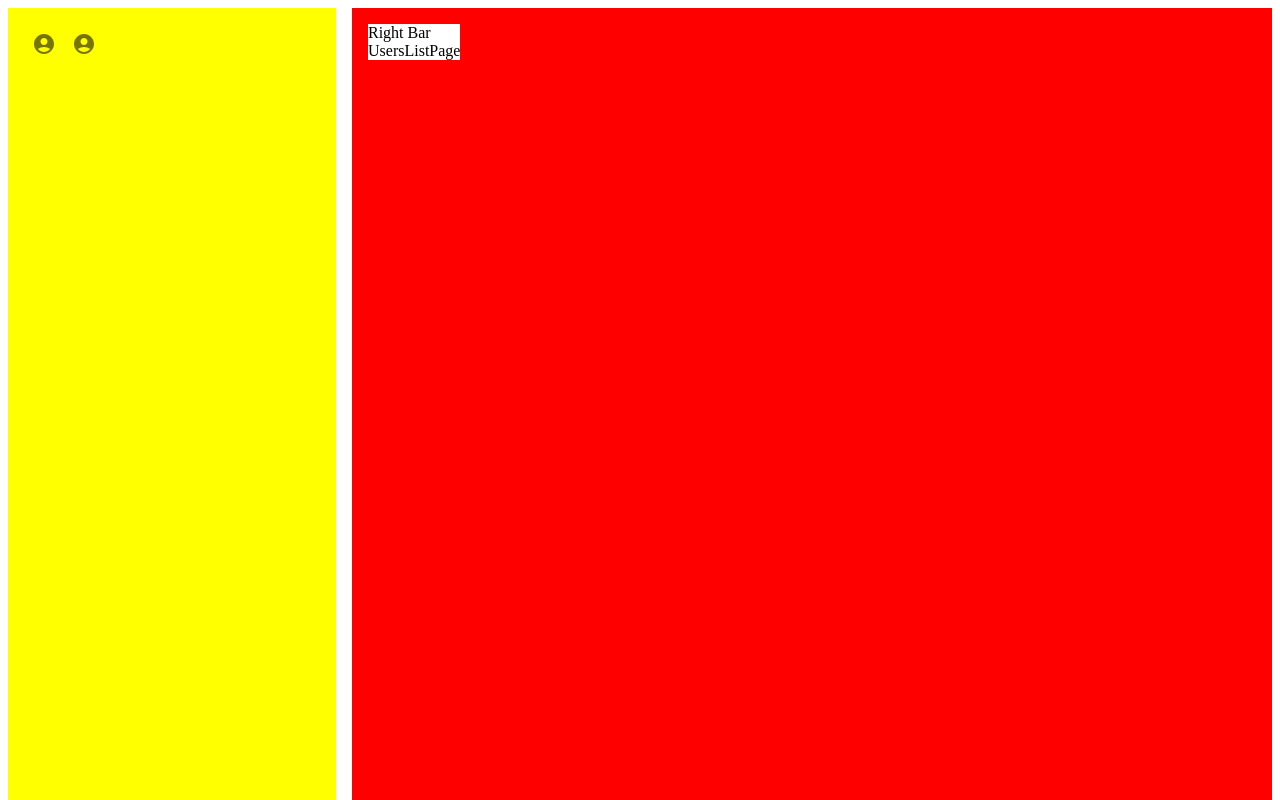
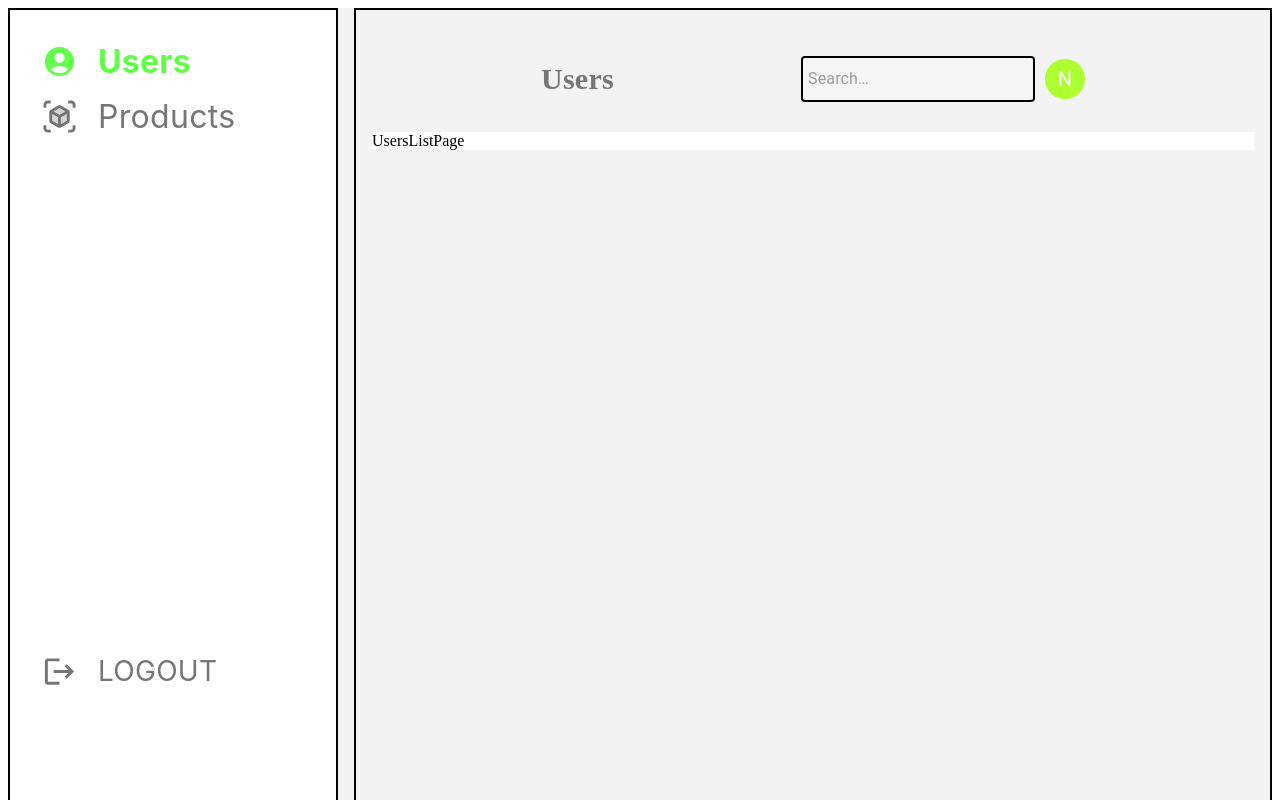
Before and after one commit to NitinKumar77/dashboard-app, a React (Create React App) app: page / in a window 1280 px wide. Shown: the top 800 px of the page. Built offline with nearby package versions, Linux system fonts and the light colour scheme.

Commit message:
workingon search bar

```diff
--- a/src/components/UI/Dashboard.js
+++ b/src/components/UI/Dashboard.js
@@ -7,7 +7,12 @@ import SideBar from "./SideBar";
 function Dashboard() {
   return (
     <Box>
-      <Stack direction='row' spacing={2} justifyContent='space-between'>
+      <Stack
+        direction='row'
+        spacing={2}
+        sx={{ bgcolor: " #f3f3f3" }}
+        justifyContent='space-between'
+      >
         <SideBar />
         <Rightbar />
       </Stack>
--- a/src/components/UI/Rightbar.js
+++ b/src/components/UI/Rightbar.js
@@ -1,19 +1,39 @@
-import { Box } from "@mui/material";
+import { Avatar, Box, Typography } from "@mui/material";
 import React from "react";
 import { Outlet } from "react-router-dom";
+import SearchBar from "./SearchBar";
 
 function Rightbar() {
   return (
-    <Box flex={3} p={2} sx={{ bgcolor: "red" }}>
+    <Box flex={3} p={2} sx={{ border: "2px solid" }}>
+      <Box display={"flex"} justifyContent='space-evenly' alignItems='center'>
+        <Typography
+          fonstsize='large'
+          sx={{
+            fontFamily: "Poppins",
+            fontStyle: "normal",
+            fontWeight: "600",
+            fontSize: "30px",
+            lineHeight: "50px",
+
+            color: "#777575",
+          }}
+        >
+          {" "}
+          Users{" "}
+        </Typography>
+        <Box display={"flex"} justifyContent='space-evenly' alignItems='center'>
+          <SearchBar />
+          <Avatar sx={{ bgcolor: "greenyellow" }}>N</Avatar>
+        </Box>
+      </Box>
       <Box
-        position='fixed'
         sx={{
           background: "#FFFFFF",
           borderradius: "10px",
         }}
       >
         {" "}
-        Right Bar
         <Outlet />
       </Box>
     </Box>
--- /dev/null
+++ b/src/components/UI/SearchBar.js
@@ -0,0 +1,40 @@
+import * as React from "react";
+import { styled, alpha } from "@mui/material/styles";
+import Box from "@mui/material/Box";
+import InputBase from "@mui/material/InputBase";
+
+const Search = styled("div")(({ theme }) => ({
+  position: "relative",
+  borderRadius: theme.shape.borderRadius,
+  backgroundColor: alpha(theme.palette.common.white, 0.15),
+  "&:hover": {
+    backgroundColor: alpha(theme.palette.common.white, 0.25),
+  },
+  marginLeft: 0,
+  width: "100%",
+  [theme.breakpoints.up("sm")]: {
+    marginLeft: theme.spacing(1),
+    width: "auto",
+  },
+}));
+
+export default function SearchBar() {
+  return (
+    <Box
+      sx={{
+        display: "flex",
+        justifyContent: "center",
+        margin: "20px 0",
+        padding: "10px",
+      }}
+    >
+      <Search sx={{ border: "2px solid black", padding: "5px" }}>
+        <InputBase
+          placeholder='Search…'
+          inputProps={{ "aria-label": "search" }}
+          onChange={() => {}}
+        />
+      </Search>
+    </Box>
+  );
+}
--- a/src/components/UI/SideBar.js
+++ b/src/components/UI/SideBar.js
@@ -1,5 +1,14 @@
-import { Box, IconButton, styled } from "@mui/material";
+import {
+  Box,
+  List,
+  ListItem,
+  ListItemButton,
+  ListItemIcon,
+  Typography,
+} from "@mui/material";
 import AccountCircleIcon from "@mui/icons-material/AccountCircle";
+import LogoutIcon from "@mui/icons-material/Logout";
+import ViewInArTwoToneIcon from "@mui/icons-material/ViewInArTwoTone";
 import React from "react";
 
 function SideBar() {
@@ -10,17 +19,76 @@ function SideBar() {
       sx={{
         width: "350px",
         height: "1080px",
-
-        background: "yellow",
+        background: "#FFFFFF",
+        border: " 2px solid",
       }}
     >
       <Box position={"fixed"}>
-        <IconButton>
-          <AccountCircleIcon />
-        </IconButton>
-        <IconButton>
-          <AccountCircleIcon />
-        </IconButton>
+        <List>
+          <ListItem disablePadding>
+            <ListItemButton component='a'>
+              <ListItemIcon>
+                <AccountCircleIcon fontSize='large' sx={{ color: "#61FF48" }} />
+              </ListItemIcon>
+              <Typography
+                primary='Users'
+                sx={{
+                  fontFamily: "Inter",
+
+                  fontStyle: "normal",
+                  fontWeight: "700",
+                  fontSize: "32px",
+                  lineHeight: "39px",
+                  /* identical to box height */
+                  color: "#61FF48",
+                }}
+              >
+                Users
+              </Typography>
+            </ListItemButton>
+          </ListItem>
+          <ListItem disablePadding>
+            <ListItemButton component='a'>
+              <ListItemIcon>
+                <ViewInArTwoToneIcon fontSize='large' />
+              </ListItemIcon>
+              <Typography
+                primary='Products'
+                sx={{
+                  fontFamily: "Inter",
+
+                  fontStyle: "normal",
+                  fontWeight: "400",
+                  fontSize: "32px",
+                  lineHeight: "39px",
+                  color: "#777575",
+                }}
+              >
+                Products
+              </Typography>
+            </ListItemButton>
+          </ListItem>
+          <ListItem disablePadding sx={{ marginTop: "500px" }}>
+            <ListItemButton>
+              <ListItemIcon>
+                <LogoutIcon fontSize='large' />
+              </ListItemIcon>
+              <Typography
+                sx={{
+                  fontFamily: "Inter",
+
+                  fontStyle: "normal",
+                  fontWeight: "400",
+                  fontSize: "28px",
+                  lineHeight: "39px",
+                  color: "#777575",
+                }}
+              >
+                LOGOUT
+              </Typography>
+            </ListItemButton>
+          </ListItem>
+        </List>
       </Box>
     </Box>
   );
```
